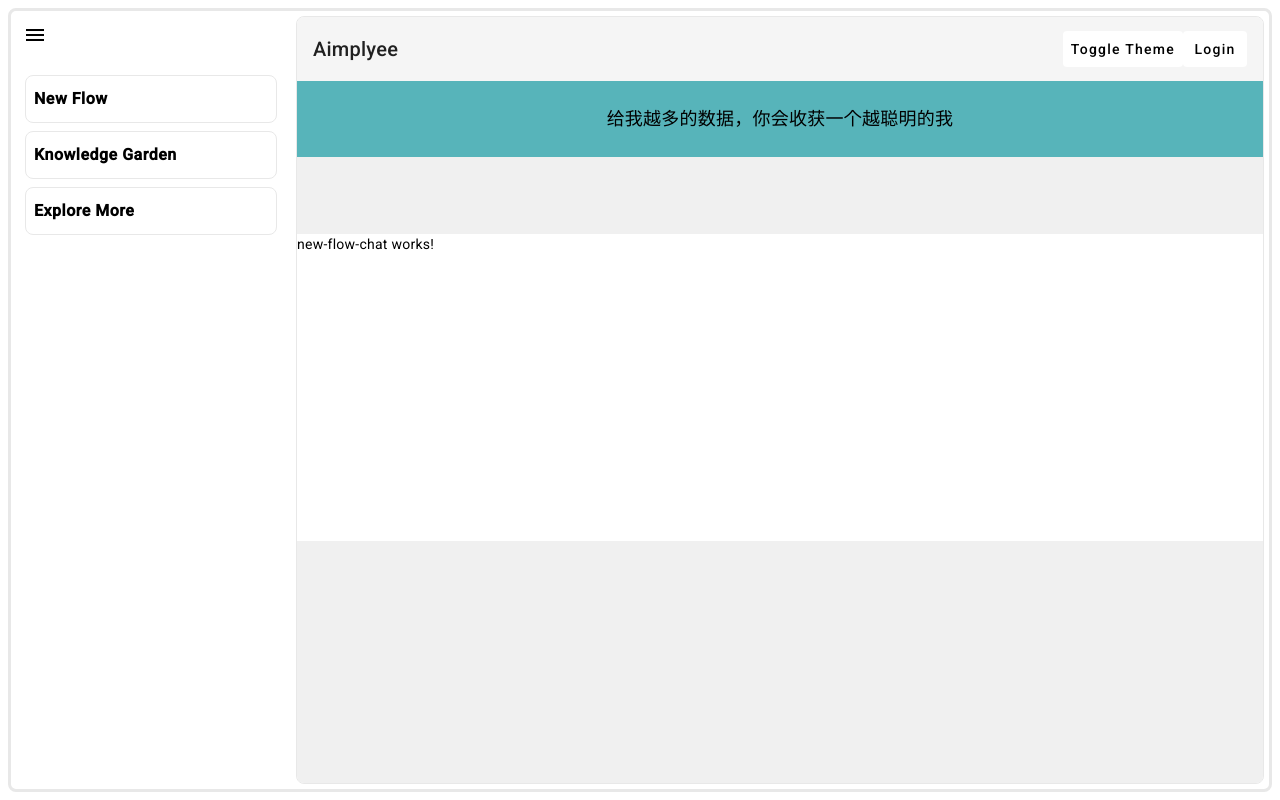
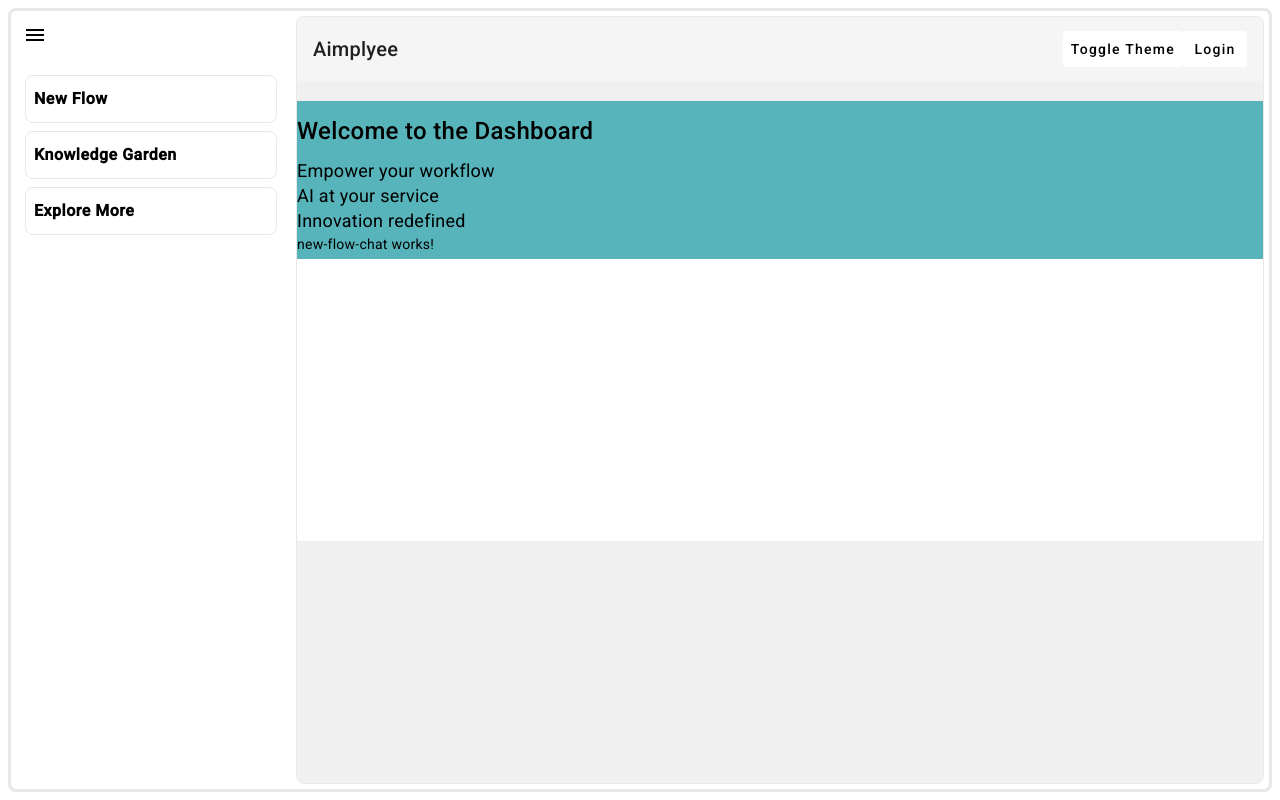
Before and after one commit to InspiroTechnology/aimployee, an Angular app: page /new-flow in a window 1280 px wide. Built offline with nearby package versions, Linux system fonts and the light colour scheme.

Commit message:
Enhance DashboardHeroSection component with dynamic inputs for slogans, header, and styling options

```diff
--- a/src/app/features/dashboard/dashboard-hero-section/dashboard-hero-section.component.html
+++ b/src/app/features/dashboard/dashboard-hero-section/dashboard-hero-section.component.html
@@ -1,4 +1,5 @@
-<div class="slogan-container">
+<div class="slogan-container" [ngClass]="containerClass" [ngStyle]="containerStyle">
+    <h2>{{ header }}</h2>
     <ul>
         <li *ngFor="let slogan of slogans">{{ slogan }}</li>
     </ul>
--- a/src/app/features/dashboard/dashboard-hero-section/dashboard-hero-section.component.scss
+++ b/src/app/features/dashboard/dashboard-hero-section/dashboard-hero-section.component.scss
@@ -1,11 +1,14 @@
 .slogan-container {
   text-align: center;
-  background-color: #57B4BA;
+  background-color: var(
+    --background-color,
+    #57b4ba
+  ); // Use CSS variable for flexibility
   padding: 14px 0;
 }
 
-.slogan-container h1 {
-  font-size: 24px;
+.slogan-container h2 {
+  font-size: var(--heading-font-size, 24px); // Use CSS variable for flexibility
   margin-bottom: 10px;
 }
 
@@ -15,6 +18,6 @@
 }
 
 .slogan-container li {
-  font-size: 18px;
+  font-size: var(--item-font-size, 18px); // Use CSS variable for flexibility
   margin: 5px 0;
 }
--- a/src/app/features/dashboard/dashboard-hero-section/dashboard-hero-section.component.ts
+++ b/src/app/features/dashboard/dashboard-hero-section/dashboard-hero-section.component.ts
@@ -1,4 +1,4 @@
-import { Component, OnInit } from '@angular/core';
+import { Component, Input, OnInit } from '@angular/core';
 import { CommonModule } from '@angular/common';
 
 @Component({
@@ -9,9 +9,10 @@ import { CommonModule } from '@angular/common';
   styleUrls: ['./dashboard-hero-section.component.scss'],
 })
 export class DashboardHeroSectionComponent implements OnInit {
-  slogans: string[] = [
-    '给我越多的数据，你会收获一个越聪明的我'
-  ];
+  @Input() slogans: string[] = []; // Accept slogans dynamically
+  @Input() header: string = 'Slogans'; // Accept header text dynamically
+  @Input() containerClass: string = ''; // Accept custom CSS class for positioning
+  @Input() containerStyle: { [key: string]: string } = {}; // Accept inline styles for positioning
 
   constructor() {}
 
--- a/src/app/features/dashboard/dashboard-new-flow/dashboard-new-flow.component.html
+++ b/src/app/features/dashboard/dashboard-new-flow/dashboard-new-flow.component.html
@@ -1,5 +1,21 @@
 <div class="dashboard-new-flow-container">
-    <app-dashboard-hero-section class="top-section"></app-dashboard-hero-section>
+
+    <!-- The following is an component that is used to display a hero section in the dashboard
+      -->
+    <app-dashboard-hero-section class="top-section"
+        [slogans]="['Empower your workflow', 'AI at your service', 'Innovation redefined']"
+        [header]="'Welcome to the Dashboard'" [containerClass]="'custom-hero-class'"
+        [containerStyle]="{ 'margin-top': '20px', 'text-align': 'left' }">
+    </app-dashboard-hero-section>
+
+
+
+
+    <!-- The following is an component that is used to display a chat section in the dashboard
+      -->
     <app-new-flow-chat class="middle-section"></app-new-flow-chat>
+
+    <!-- The following is an component that is used to display a bottom section in the dashboard, will use knowledge garden in the future
+      -->
     <div class="bottom-section"></div>
 </div>
```
